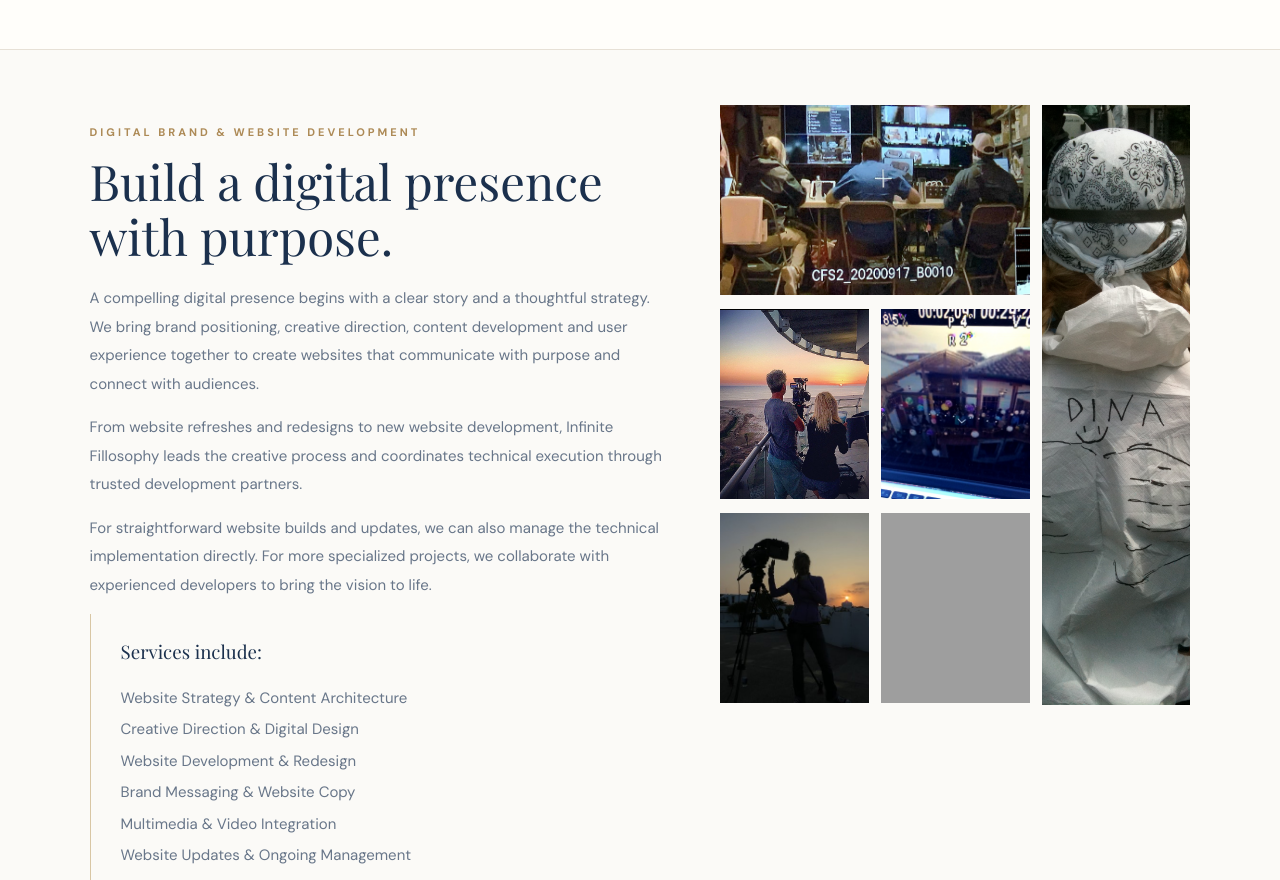
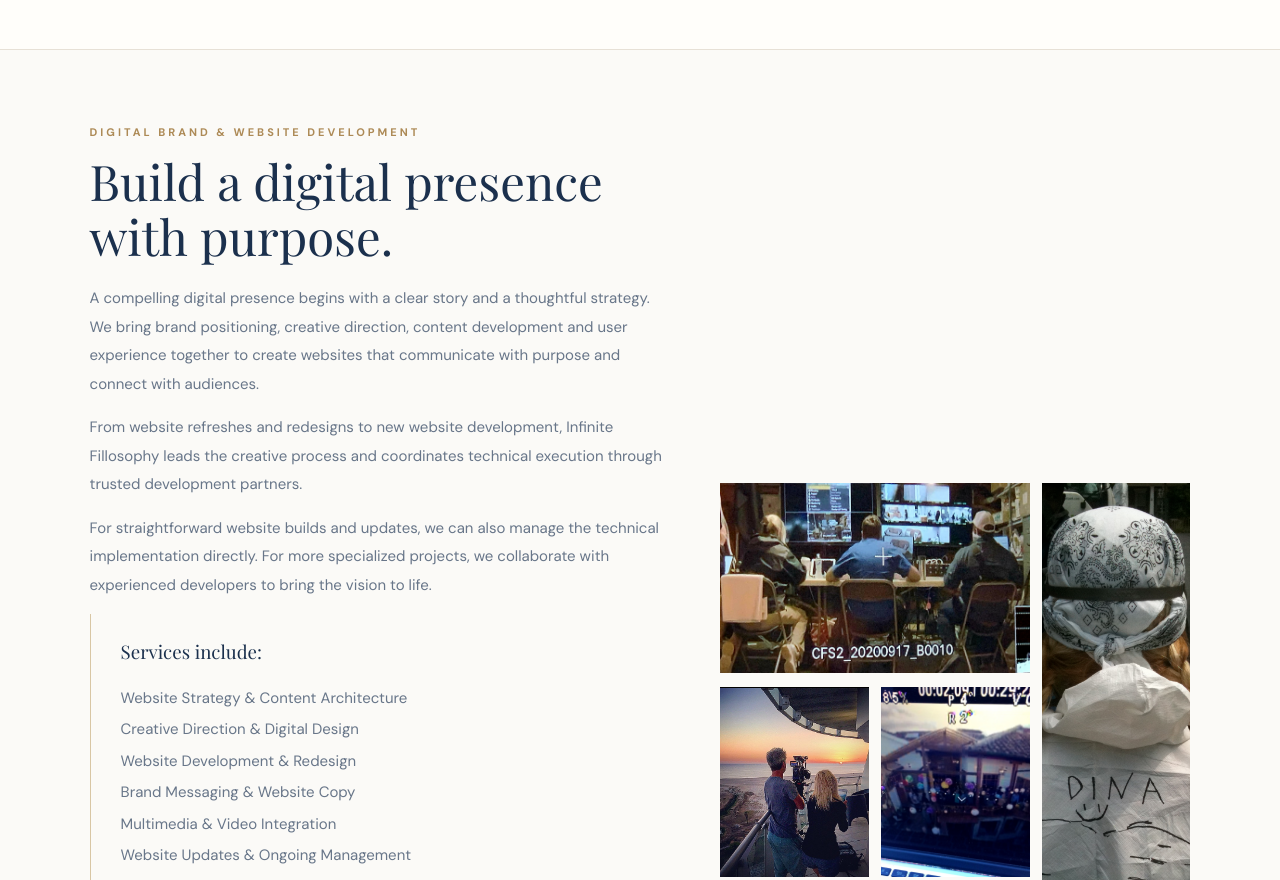
Before and after one commit to ddemartini-web/infinite-fillosophy, a plain HTML site: page index.html in a window 1280 px wide. Shown: the part 2485-3365 px from the top of the page. Drawn offline with nearby package versions, Linux system fonts and the light colour scheme; grey boxes are pictures that could not be loaded; a web font is replaced by a local one.

Commit message:
Center shared photo gallery vertically on desktop
Added a media query for shared-gallery-right alignment on larger screens.

```diff
--- a/index.html
+++ b/index.html
@@ -102,7 +102,11 @@
     min-height: 0;
   }
 }
-
+@media (min-width: 761px) {
+  .shared-gallery-right {
+    align-self: center;
+  }
+}
 </style></head><body><header><a class="brand" href="index.html"><img src="assets/brand-logo.png" alt="Infinite Fillosophy logo"></a><nav><a href="index.html#fillosophy">The Fillosophy</a><a href="index.html#pillars">The Three Pillars</a><a href="original-format-development.html">Original Formats</a><a href="index.html#model">How We Work</a><a href="index.html#pricing">Pricing</a><a href="index.html#founder">Founder</a><a href="index.html#contact">Contact</a></nav></header>
 <main>
 <section class="hero"><div><div class="eyebrow">Strategy · Narrative · Impact</div><h1>Great storytelling isn't about filling space.<br><em>It's about filling minds, moving hearts, and leaving a lasting impact.</em></h1><p>Infinite Fillosophy is a hybrid creative agency bringing strategy, original thinking and production experience together. We help brands, production companies and advertising agencies develop stronger ideas and bring meaningful stories to life, with our team, your team, or a thoughtful blend of both.</p><a class="button" href="#pillars">Explore the agency ↗</a></div><div class="hero-photo"><img src="assets/beach-sky-homepage.jpg" alt="Expansive shoreline beneath dramatic clouds and a deep blue sky"><div class="photo-note">A wider perspective. Infinite possibility.</div></div></section>
```
